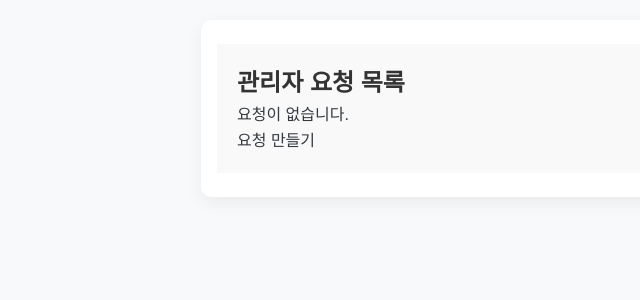
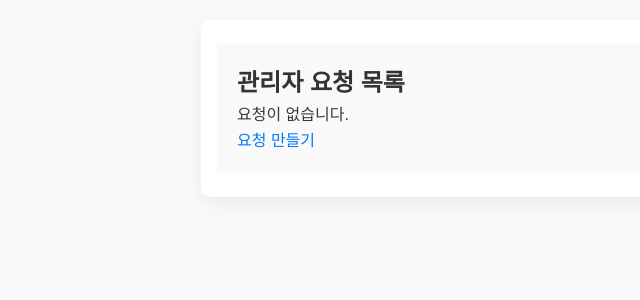
Before and after one commit to hyunsoo121/OpenSourceSW_team_5, a Django app: page /admin-request/ in a window 1280 px wide. Shown: the part 86-386 px from the top of the page, without its empty margins (119-759 px from the left). Run offline with Django 4.2, Linux system fonts and the light colour scheme; the visitor is signed in with stand-in values (Sample User, id 1); data that the repository does not hold is empty; some libraries are stand-ins or nearby versions.

Commit message:
chore: merge latest changes from develop

```diff
--- a/static/css/admin_request/request_list.css
+++ b/static/css/admin_request/request_list.css
@@ -17,3 +17,8 @@
 .request-list-section ul li {
     margin: 10px 0;
 }
+
+.request-list-section p a {
+    color: #007bff;
+    text-decoration: blackline;
+}
```
